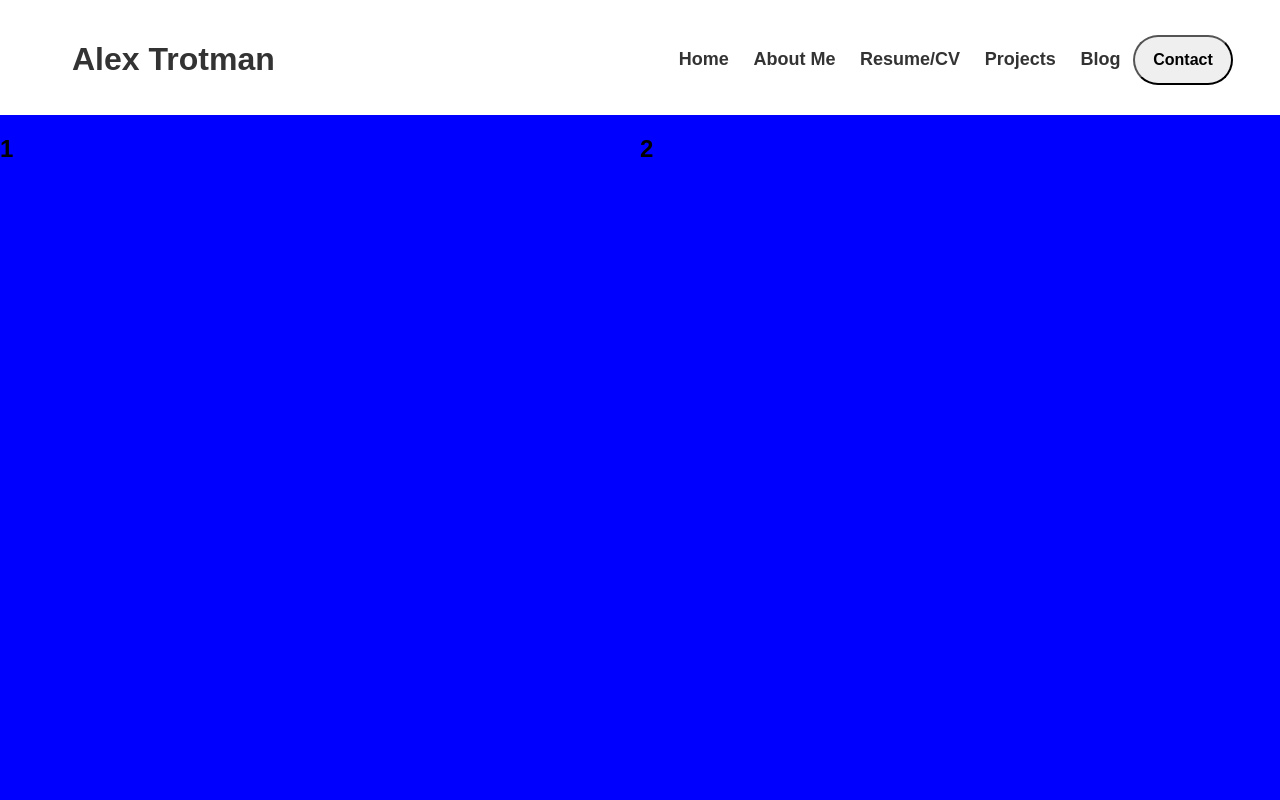
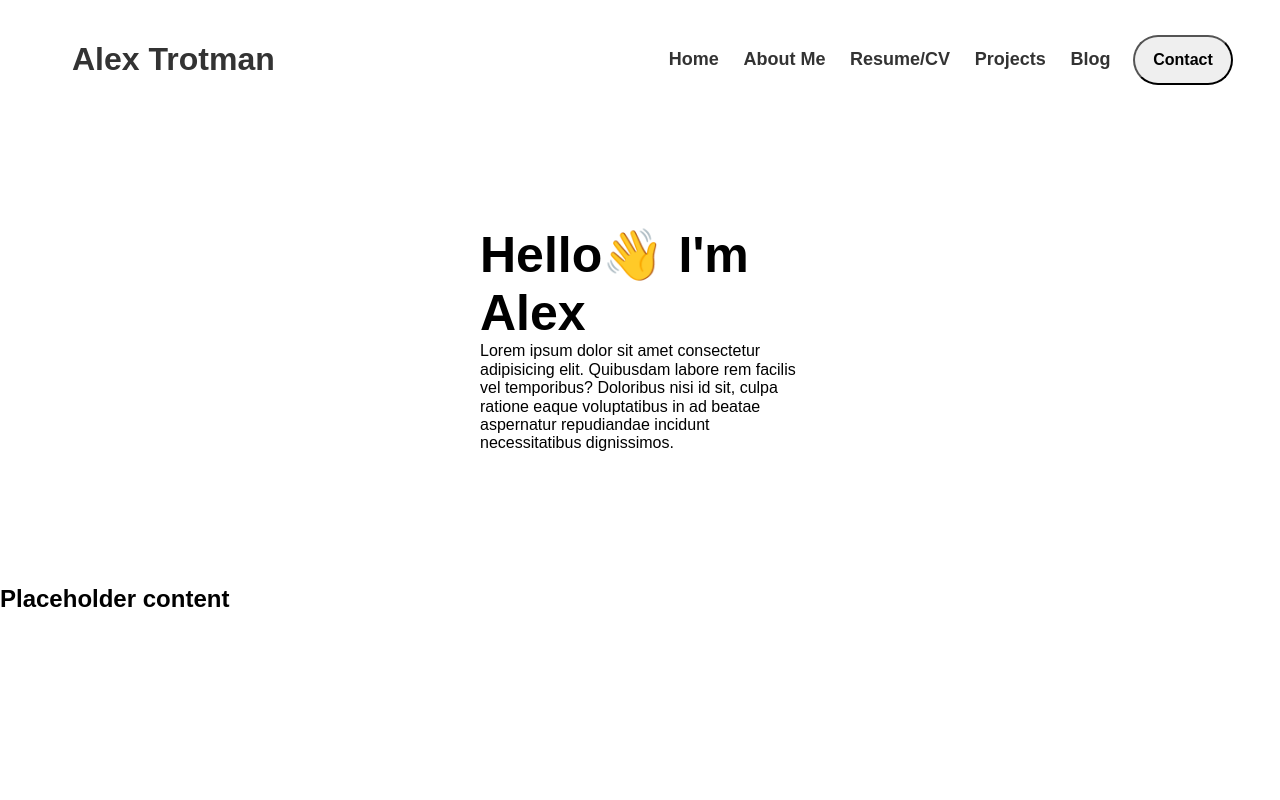
Before and after one commit to Alex-Trotman/personal-portfolio-website, a website: page index.html in a window 1280 px wide. Shown: the top 800 px of the page. Drawn offline with nearby package versions, Linux system fonts and the light colour scheme.

Commit message:
added some introduction content to section 1

```diff
--- a/index-styles.css
+++ b/index-styles.css
@@ -35,6 +35,10 @@ header {
     color: #333;
 }
 
+#hello-h1 {
+
+}
+
 nav {
     display: flex;
     justify-content: flex-end;
@@ -48,6 +52,7 @@ ul {
     list-style: none;
     font-size: 18px;
     width: 50%;
+    padding: 10px;
 }
 
 ul li {
@@ -68,15 +73,56 @@ ul li a {
 }
 
 main {
-
+    display: grid;
+    grid-template-rows: 1fr 1fr;
 }
 
 .main-section-1 {
     display: grid;
-    grid-template-columns: 1fr 1fr;
+    grid-template-rows: 75% 25%;
     margin-top: 115px;
-    height: 100dvh;
+    height: 75dvh;
 }
+
+.section-1-1 {
+    display: grid;
+    place-items: center;
+}
+
+#intro-container {
+    width: 25dvw;
+    padding: 50px;
+}
+
+#hello-h2 {
+    font-size: 50px;
+    margin: 0;
+}
+
+.wave {
+    animation-name: wave-animation;  /* Refers to the name of your @keyframes element below */
+    animation-duration: 2.5s;        /* Change to speed up or slow down */
+    animation-iteration-count: infinite;  /* Never stop waving :) */
+    transform-origin: 70% 70%;       /* Pivot around the bottom-left palm */
+    display: inline-block;
+  }
+
+  @keyframes wave-animation {
+      0% { transform: rotate( 0.0deg) }
+     10% { transform: rotate(14.0deg) }  /* The following five values can be played with to make the waving more or less extreme */
+     20% { transform: rotate(-8.0deg) }
+     30% { transform: rotate(14.0deg) }
+     40% { transform: rotate(-4.0deg) }
+     50% { transform: rotate(10.0deg) }
+     60% { transform: rotate( 0.0deg) }  /* Reset for the last half to pause */
+    100% { transform: rotate( 0.0deg) }
+  }
+
+#intro-paragrph {
+    padding: 0;
+    margin: 0;
+}
+
 
 
 .see {
--- a/index.html
+++ b/index.html
@@ -24,13 +24,21 @@
         </div>
     </header>
     <main>
-        <div class="main-section-1 see">
-           <div class="">
-                <h2>1</h2>
+        <div class="main-section-1">
+           <div class="section-1-1">
+                <div id="intro-container">
+                    <h2 id="hello-h2">Hello<span class="wave">👋</span> I'm Alex</h2>
+                    <p id="intro-paragrph">Lorem ipsum dolor sit amet consectetur adipisicing elit. Quibusdam labore rem facilis vel temporibus? Doloribus nisi id sit, culpa ratione eaque voluptatibus in ad beatae aspernatur repudiandae incidunt necessitatibus dignissimos.</p>
+                </div>
+
             </div>
-            <div class="">
-                <h2>2</h2>
+            <div class="section-1-2">
+                <h2>Placeholder content</h2>
             </div>
+        </div>
+        <div class="main-section-2">
+            <div class="section-2-1"></div>
+            <div class="section-2-2"></div>
         </div>
 
     </main>
```
